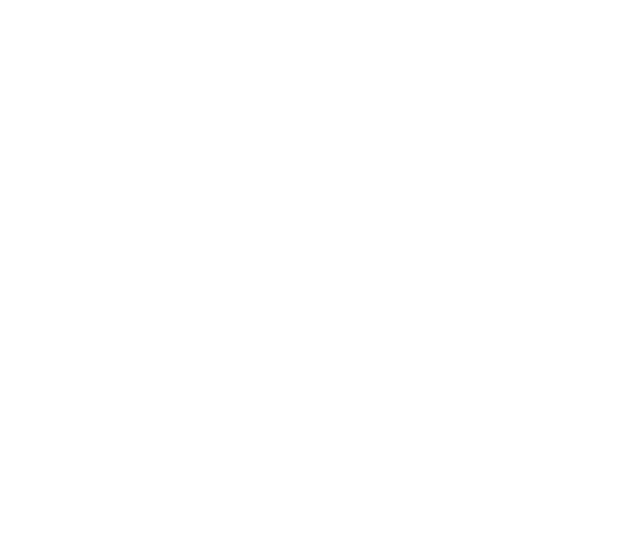
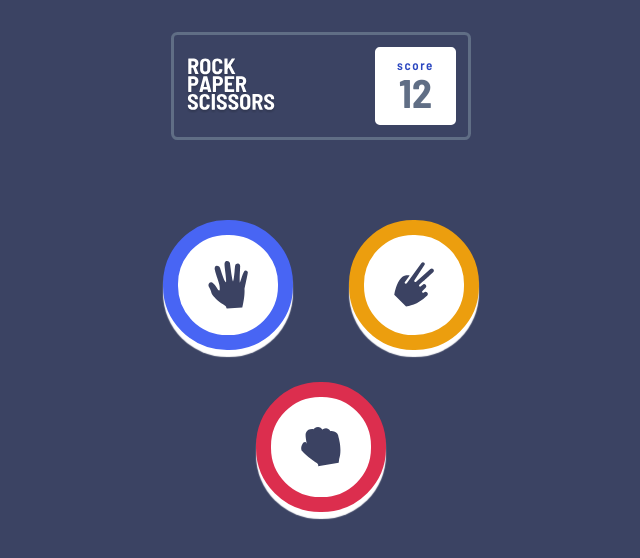
Before and after one commit to Edgallen/rock-paper-scissors-master, a plain HTML site: page index.html in a window 1280 px wide. Shown: the whole page, without its empty margins (319-959 px from the left). Drawn offline with Linux system fonts and the light colour scheme; a web font is replaced by a local one.

Commit message:
added header with score container added game section (unfinished)

```diff
--- a/assets/css/styles.css
+++ b/assets/css/styles.css
@@ -1,5 +1,5 @@
 /*=============== GOOGLE FONTS ===============*/
-@import url('https://fonts.google.com/specimen/Barlow+Semi+Condensed');
+@import url('https://fonts.googleapis.com/css2?family=Barlow+Semi+Condensed:wght@500;600;700&display=swap');
 
 /*=============== VARIABLES CSS ===============*/
 :root {
@@ -15,6 +15,8 @@
   --rock-gradient: linear-gradient(hsl(349, 71%, 52%), hsl(349, 70%, 56%));
   --lizard-gradient: linear-gradient(hsl(261, 73%, 60%), hsl(261, 72%, 63%));
   --cyan: linear-gradient(hsl(189, 59%, 53%), hsl(189, 58%, 57%));
+  /* Shadows */
+  --shadow-inline: hsl(240, 24%, 89%);
 
   /*========== Font and typography ==========*/
   --body-font:'Barlow Semi Condensed', sans-serif;
@@ -30,13 +32,16 @@
   --text-line-height: 2rem;
 
   /*========== Font weight ==========*/
+  --font-medium: 500;
   --font-semi-bold: 600;
   --font-bold: 700;
 
   /*========== Margenes Bottom ==========*/
+  --mb-0-25: .25rem;
   --mb-0-5: .5rem;
   --mb-0-75: .75rem;
   --mb-1: 1rem;
+  --mb-1-25: 1.25rem;
   --mb-1-5: 1.5rem;
   --mb-2: 2rem;
   --mb-2-5: 2.5rem;
@@ -47,3 +52,159 @@
   --z-tooltip: 10;
   --z-fixed: 100;
 }
+
+   /*=============== BASE ===============*/
+*{
+  box-sizing: border-box;
+  padding: 0;
+  margin: 0;
+}
+
+html{
+  scroll-behavior: smooth;
+
+}
+
+body{
+  font-family: var(--body-font);
+  background: var(--dark-text);
+  /* color: var(--text-color); */
+}
+
+h1,h2,h3{
+  font-family: var(--body-font);
+  /* color: var(--title-color); */
+}
+
+ul{
+  list-style-type: none;
+}
+
+a{
+  font-family: var(--body-font);
+  /* color: var(--white-color); */
+  text-decoration: none;
+}
+
+button,
+input{
+  font-family: var(--body-font);
+  border: none;
+  outline: none;
+}
+
+button{
+  cursor: pointer;
+}
+
+img{
+  max-width: 100%;
+}
+
+span{
+  font-size: var(--normal-font-size);
+  line-height: 1.6rem;
+  text-align: center;
+  margin: 0;
+}
+
+/*=============== REUSABLE CSS CLASSES ===============*/
+.selector{
+  background-color: white;
+  border: 15px solid blue;
+  border-radius: 4rem;
+  width: 130px;
+  height: 130px;
+  /* filter: drop-shadow(0px 7px 1px); */
+  box-shadow: inset 0px 5px var(--shadow-inline);
+  box-shadow: 0px 7px 1px white;
+}
+
+/*=============== LAYOUT ===============*/
+
+.main{
+  overflow: hidden; /* For animation and images*/
+}
+
+.grid{
+  display: grid;
+}
+
+/*=============== HEADER ===============*/
+.header__container{
+  display: flex;
+  justify-content: space-between;
+  align-items: center;
+  max-width: 300px;
+  padding: var(--mb-0-75);
+  margin: var(--mb-2) auto 0 auto;
+  border: 3px solid var(--header-outline);
+  border-radius: .4rem;
+}
+
+.header__logo{
+  width: 90px;
+}
+
+.header__card{
+  display: flex;
+  flex-direction: column;
+  align-items: center;
+  padding: var(--mb-0-25) var(--mb-1-25);
+  background-color: white;
+  border: 2px solid white;
+  border-radius: .3rem;
+}
+
+.header__title{
+  font-size: var(--small-font-size);
+  font-weight: var(--font-semi-bold);
+  letter-spacing: .1rem;
+  color: var(--score-text);
+}
+
+.header__count{
+  font-size: var(--bigger-font-size);
+  font-weight: var(--font-bold);
+  color: var(--header-outline);
+  margin: .1rem 0 .8rem 0;
+}
+
+/*=============== GAME ===============*/
+.game{
+  position: relative;
+  margin-top: 5rem;
+}
+
+.game__container{
+  display: flex;
+  justify-content: center;
+  flex-wrap: wrap;
+  gap: var(--mb-2);
+  margin: 0 auto;
+  width: 330px;
+}
+
+.game__selector{
+  display: flex;
+  justify-content: center;
+  align-items: center;
+}
+
+.game__selector:nth-child(1){
+  border-color: hsl(230, 89%, 62%);
+  margin-right: var(--mb-0-75);
+}
+
+.game__selector:nth-child(2){
+  border-color: hsl(39, 89%, 49%);
+  margin-left: var(--mb-0-75);
+}
+
+.game__selector:nth-child(3){
+  border-color: hsl(349, 71%, 52%);
+}
+
+.game__icon{
+  width: 40px;
+}
--- a/index.html
+++ b/index.html
@@ -5,7 +5,7 @@
     <meta name="viewport" content="width=device-width, initial-scale=1.0">
 
     <!--=============== FAVICON ===============-->
-    <link rel="icon" type="image/png" sizes="32x32" href="./images/favicon-32x32.png">
+    <link rel="icon" type="image/png" sizes="32x32" href="assets/img/favicon-32x32.png">
 
     <!--=============== CSS ===============-->
     <link rel="stylesheet" href="assets/css/styles.css">
@@ -13,6 +13,36 @@
     <title>Frontend Mentor | Rock, Paper, Scissors</title>
   </head>
   <body>
+    <!--=============== HEADER SCORE ===============-->
+    <header class="header">
+      <div class="header__container">
+        <img src="assets/img/logo.svg" alt="" class="header__logo">
+
+        <div class="header__card">
+          <span class="header__title">score</span>
+          <span class="header__count">12</span>
+        </div>
+      </div>
+    </header>
+
+    <!--=============== GAME SECTION ===============-->
+    <section class="game" id="game">
+      <div class="game__container" id="step-1">
+        <div class="game__selector selector">
+          <img src="assets/img/icon-paper.svg" alt="" class="game__icon">
+        </div>
+
+        <div class="game__selector selector">
+          <img src="assets/img/icon-scissors.svg" alt="" class="game__icon">
+        </div>
+
+        <div class="game__selector selector">
+          <img src="assets/img/icon-rock.svg" alt="" class="game__icon">
+        </div>
+      </div>
+    </section>
+
+    <!--=============== RULES ===============-->
 
 
     <!--=============== MAIN JS ===============-->
```
Lines whose indentation alone changed are shown as unchanged.
